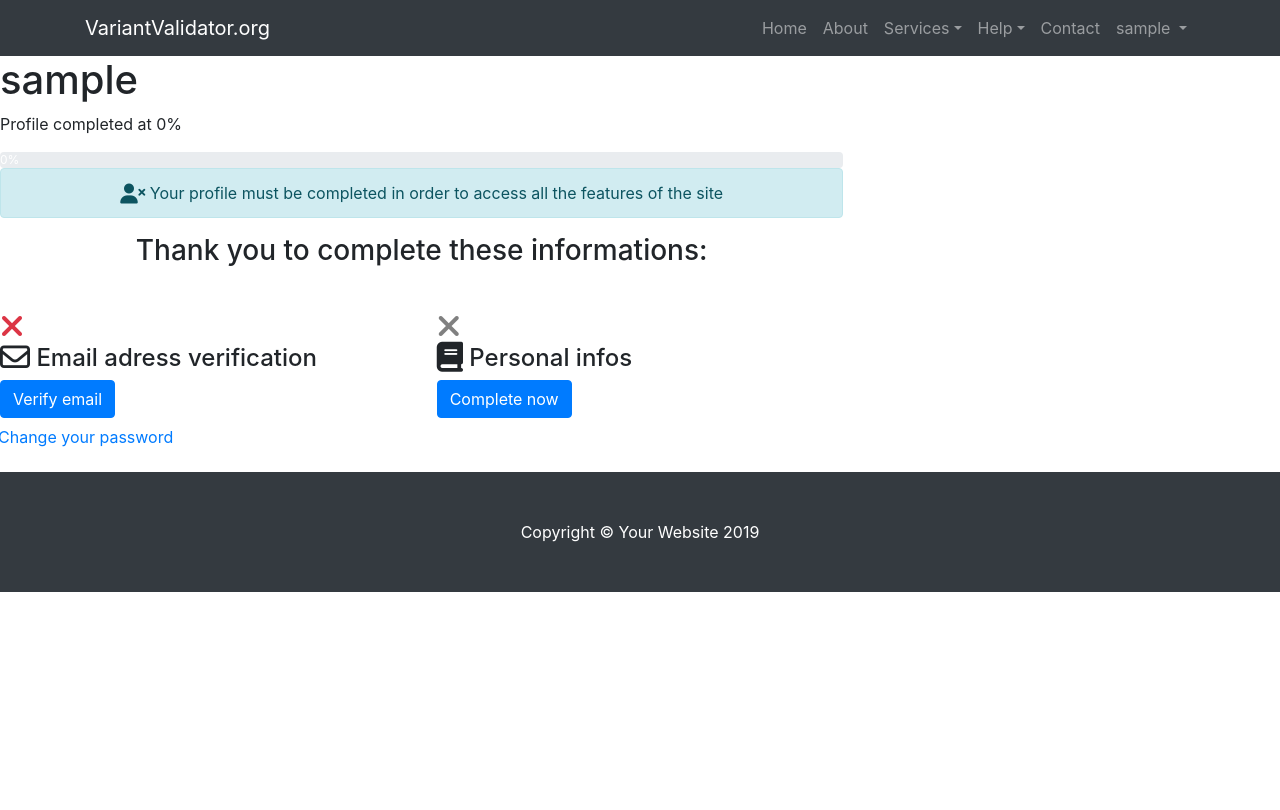
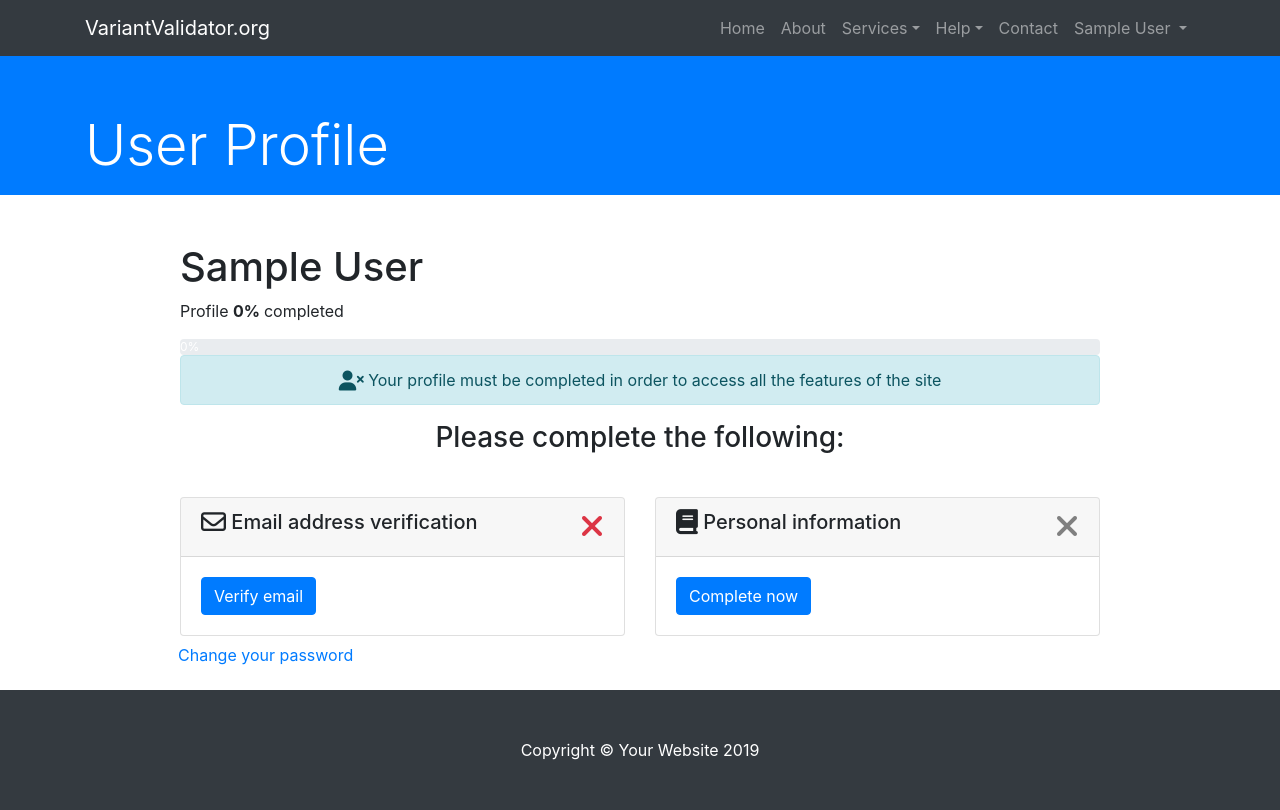
Before and after one commit to openvar/VVweb, a Django app: page /profile/ in a window 1280 px wide. Before the commit the page ends 592 px from the top, so only its background shows below. Run offline with Django 3.2, Linux system fonts and the light colour scheme; the visitor is signed in with stand-in values (Sample User, id 1); data comes from the database, SQL or seed files in the repository; parts of the project's set-up code (start-up, migrations or seed data) failed here and were passed over; some libraries are stand-ins or nearby versions.

Commit message:
Improved profile, extra info and email templates

```diff
--- a/VVweb/settings.py
+++ b/VVweb/settings.py
@@ -123,6 +123,8 @@ LOGIN_REDIRECT_URL = 'home'
 ACCOUNT_EMAIL_REQUIRED = True
 ACCOUNT_AUTHENTICATION_METHOD = 'username_email'
 
+ACCOUNT_USER_DISPLAY = 'userprofiles.utils.show_user'
+
 # Internationalization
 # https://docs.djangoproject.com/en/2.2/topics/i18n/
 
--- a/userprofiles/models.py
+++ b/userprofiles/models.py
@@ -3,16 +3,14 @@ from django.contrib.auth.models import User
 from django.utils.translation import ugettext_lazy as _
 
 
-GENDER = (('man', 'Man'), ('woman', 'Woman'))
-
-
 class UserProfile(models.Model):
     user = models.OneToOneField(User, null=True, related_name="profile",
                                 verbose_name=_('User'), on_delete=models.CASCADE)
-    phone = models.PositiveIntegerField(
-        null=True, blank=True, verbose_name=_('Phone'))
-    gender = models.CharField(
-        max_length=40, blank=True, verbose_name=_('Gender'), choices=GENDER)
+    institution = models.CharField(
+        max_length=150, null=True, blank=True, verbose_name=_('Institution'))
+    jobrole = models.CharField(
+        max_length=140, blank=True, verbose_name=_('Job Role/Interest'))
+
     completion_level = models.PositiveSmallIntegerField(
         default=0, verbose_name=_('Profile completion percentage'))
     email_is_verified = models.BooleanField(
--- a/userprofiles/templates/userprofiles/home.html
+++ b/userprofiles/templates/userprofiles/home.html
@@ -1,5 +1,6 @@
 {% extends "base.html" %}
 {% load i18n %}
+{% load account %}
 
 {% block title %}{% trans "My profile" %}{% endblock %}
 
@@ -12,14 +13,28 @@
 	color:green;
 }
 </style>
+
+  <!-- Header -->
+  <header class="bg-primary py-2 mb-5">
+    <div class="container h-25">
+      <div class="row h-25 align-items-center">
+        <div class="col-lg-12">
+          <h1 class="display-4 text-white mt-5 mb-2">User Profile</h1>
+        </div>
+      </div>
+    </div>
+  </header>
+
+  <div class="container">
     <div class="row">
-	<div class="col-xs-12 col-md-offset-1 col-md-10 col-md-offset-1 col-lg-offset-2 col-lg-8 col-lg-offset-2">
+      <div class="col-xs-12 offset-md-1 col-md-10 offset-md-1 ">
 
-		<h1>{{ user.username }}</h1>
-		<p>{% if profile.completion_level == 100 %}<i class="fa fa-user fa-lg success"></i>&nbsp;{% endif %}{% trans "Profile completed at" %}
-			<span class="generic_bold">
+      <h1>{% user_display user %}</h1>
+      <p>{% if profile.completion_level == 100 %}<i class="fa fa-user fa-lg success"></i>&nbsp;{% endif %}{% trans "Profile " %}
+        <span class="font-weight-bold">
           {{ profile.completion_level }}%
         </span>
+        {% trans " completed" %}
       </p>
         <div class="progress">
             <div class="progress-bar progress-bar-success" style="width:{{ profile.completion_level }}%;">
@@ -30,49 +45,51 @@
         <p class="alert alert-info text-center">
           <i class="fa fa-user-times fa-lg"></i>&nbsp;{% trans "Your profile must be completed in order to access all the features of the site" %}
         </p>
-			<h3 class="text-center" style="margin-bottom:1.5em">{% trans "Thank you to complete these informations:" %}</h3>
+        <h3 class="text-center" style="margin-bottom:1.5em">{% trans "Please complete the following:" %}</h3>
+      {% else %}
+        <div class="mb-4"></div>
       {% endif %}
       <div class="row">
         <div class="col-sm-6">
-			    <div class="panel panel-default">
-			        <div class="panel-heading">
-			        	<div class="pull-right">
+            <div class="card">
+                <div class="card-header">
+                  <div class="float-right">
                     {% if not profile.email_is_verified %}
                       <a href="{% url 'account_email' %}">
-				        			<i class="fa fa-close fa-2x pull-right text-danger"></i>
+                        <i class="fa fa-close fa-2x text-danger"></i>
                       </a>
                     {% else %}
                       <i class="fa fa-check fa-2x success"></i>
                     {% endif %}
                   </div>
-				        <h4><i class="fa fa-envelope-o fa-lg"></i>&nbsp;{% trans "Email adress verification" %}</h4>
+                  <h5><i class="fa fa-envelope-o fa-lg"></i>&nbsp;{% trans "Email address verification" %}</h5>
                 </div>
-			        <div class="panel-body">
+                <div class="card-body">
                   {% if not profile.email_is_verified %}
                   <a href="{% url 'account_email' %}" class="btn btn-primary">{% trans "Verify email" %}</a>
                 {% else %}
-								<a href="{% url 'account_email' %}" class="btn btn-default">{% trans "Edit email" %}</a>
+                  <a href="{% url 'account_email' %}" class="btn btn-outline-primary">{% trans "Edit" %}</a>
               {% endif %}
                 </div>
           </div>
         </div>
         <div class="col-sm-6">
-				<div class="panel panel-default">
-			        <div class="panel-heading">
-			        	<div class="pull-right">
+          <div class="card">
+                <div class="card-header">
+                  <div class="float-right">
                     {% if not profile.personal_info_is_completed %}
                       <a href="{% url "profile-identity-form" profile.pk %}">
-				        			<i class="fa fa-close fa-2x pull-right grey"></i>
+                        <i class="fa fa-close fa-2x grey"></i>
                       </a>
                     {% else %}
                       <i class="fa fa-check fa-2x text-success"></i>
                     {% endif %}
                   </div>
-				        <h4><i class="fa fa-book fa-lg"></i>&nbsp;{% trans "Personal infos" %}</h4>
+                  <h5><i class="fa fa-book fa-lg"></i>&nbsp;{% trans "Personal information" %}</h5>
                 </div>
-			        <div class="panel-body">
+                <div class="card-body">
               {% if profile.personal_info_is_completed %}
-							<a href="{% url "profile-identity-form" profile.pk %}" class="btn btn-default">{% trans "Edit" %}</a>
+                <a href="{% url "profile-identity-form" profile.pk %}" class="btn btn-outline-primary">{% trans "Edit" %}</a>
               {% else %}
                 <a href="{% url "profile-identity-form" profile.pk %}" class="btn btn-primary">{% trans "Complete now" %}</a>
               {% endif %}
@@ -89,4 +106,5 @@
       </div>
     </div>
   </div>
+</div>
 {% endblock content %}
--- /dev/null
+++ b/userprofiles/utils.py
@@ -0,0 +1,8 @@
+
+def show_user(user):
+    if user.first_name and user.last_name:
+        return "%s %s" % (user.first_name, user.last_name)
+    elif user.first_name:
+        return user.first_name
+    else:
+        return user.username
--- a/userprofiles/views.py
+++ b/userprofiles/views.py
@@ -4,7 +4,7 @@ from django.views.generic.edit import UpdateView
 from django.views.generic import TemplateView
 from django.contrib.auth.mixins import LoginRequiredMixin
 from .models import UserProfile
-from .forms import IdentiteForm
+from .forms import IdentityForm
 
 
 class ProfileHomeView(LoginRequiredMixin, TemplateView):
@@ -25,7 +25,7 @@ class ProfileHomeView(LoginRequiredMixin, TemplateView):
 
 class ProfileIdentite(LoginRequiredMixin, UpdateView):
     template_name = "userprofiles/identity_form.html"
-    form_class = IdentiteForm
+    form_class = IdentityForm
     user_check_failure_path = reverse_lazy("account_signup")
     success_url = reverse_lazy("profile-home")
 
@@ -40,8 +40,8 @@ class ProfileIdentite(LoginRequiredMixin, UpdateView):
         user.first_name = form.cleaned_data['first_name']
         user.last_name = form.cleaned_data['last_name']
         user.save()
-        profile.gender = form.cleaned_data['gender']
-        profile.phone = form.cleaned_data['phone']
+        profile.institution = form.cleaned_data['institution']
+        profile.jobrole = form.cleaned_data['jobrole']
         profile.personal_info_is_completed = True
         profile.completion_level = profile.get_completion_level()
         profile.save()
--- a/web/templates/base.html
+++ b/web/templates/base.html
@@ -113,7 +113,9 @@
 
   {% cookielaw_banner %}
 
+  {% block header %}
   {% block content %}
+  {% endblock %}
   {% endblock %}
 
   <!-- Footer -->
```
Also changed, not shown: userprofiles/forms.py (+5 -5 lines), userprofiles/templates/userprofiles/identity_form.html (+30 -12 lines), web/templates/account/base.html (added, +21 -0 lines), web/templates/account/email.html (added, +118 -0 lines). Lines whose indentation alone changed are shown as unchanged.
